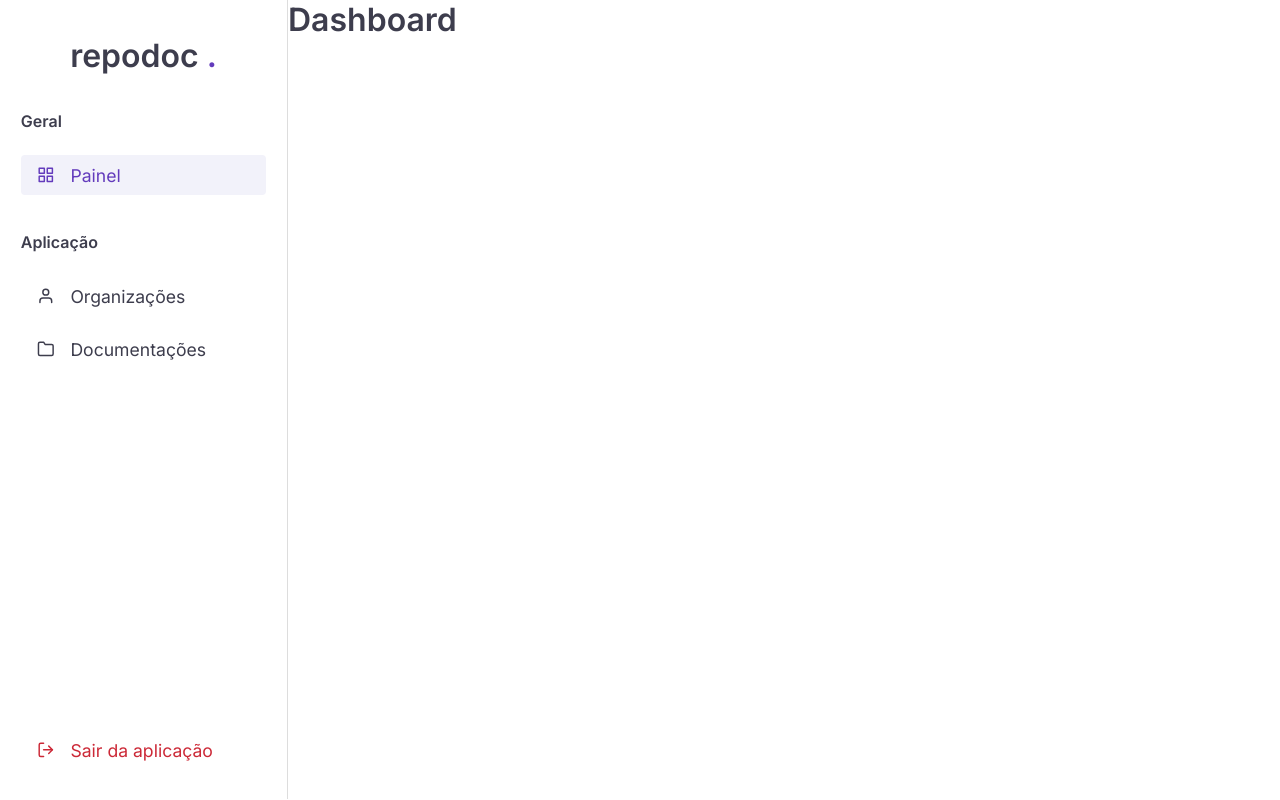
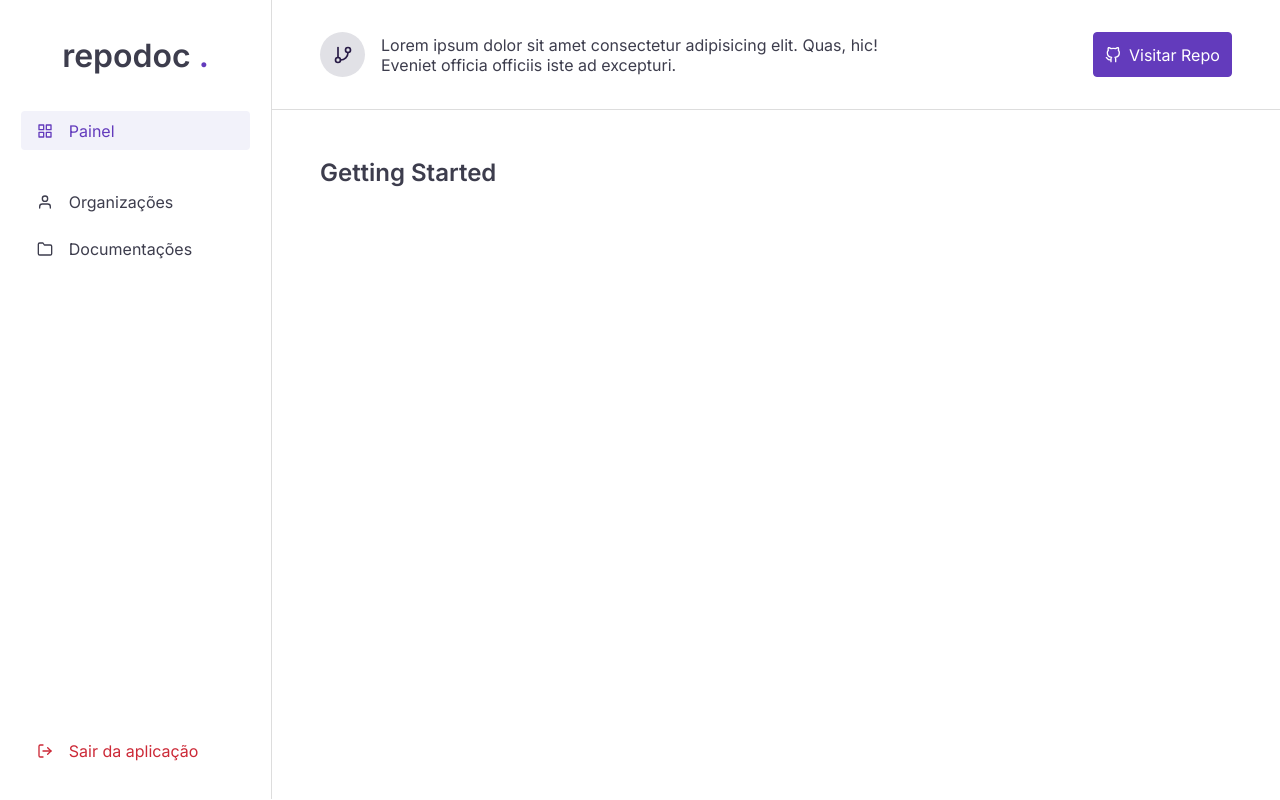
Before and after one commit to RennanD/repodoc-web, a Next.js app: page /app/dashboard in a window 1280 px wide. Built offline with nearby package versions, Linux system fonts and the light colour scheme.

Commit message:
chore: init dashboar screen

```diff
--- a/src/components/Sidebar/index.tsx
+++ b/src/components/Sidebar/index.tsx
@@ -14,7 +14,7 @@ export default function Sidebar(): JSX.Element {
       </div>
 
       <nav>
-        <strong className={styles.sectionTitle}>Geral</strong>
+        {/* <strong className={styles.sectionTitle}>Geral</strong> */}
 
         <ul className={styles.listLinks}>
           <li className={styles.listItems}>
@@ -27,7 +27,7 @@ export default function Sidebar(): JSX.Element {
           </li>
         </ul>
 
-        <strong className={styles.sectionTitle}>Aplicação</strong>
+        {/* <strong className={styles.sectionTitle}>Aplicação</strong> */}
         <ul className={styles.listLinks}>
           <li className={styles.listItems}>
             <Link href="/app/organizations">
--- a/src/components/Sidebar/styles.module.scss
+++ b/src/components/Sidebar/styles.module.scss
@@ -1,5 +1,5 @@
 .container {
-  width: 18rem;
+  width: 17rem;
   overflow-y: auto;
   border-right: 1px solid #ddd;
   display: flex;
@@ -21,7 +21,7 @@
   }
 
   footer {
-    font-size: 1.1rem;
+    font-size: 1rem;
     width: 100%;
     transition: all 200ms ease-in-out 0s;
     padding: 0 1.3rem;
@@ -72,15 +72,14 @@
 }
 
 .listItems {
-  font-size: 1.1rem;
+  font-size: 1rem;
   width: 100%;
   transition: all 200ms ease-in-out 0s;
   padding: 0 1.3rem;
   cursor: pointer;
-  margin-bottom: 0.8rem;
+  margin-bottom: 0.5rem;
 
   a {
-
     background-color: #fff;
     padding: 0.6rem 1rem;
     border-radius: 0.25rem;
--- a/src/pages/app/dashboard/index.tsx
+++ b/src/pages/app/dashboard/index.tsx
@@ -1,3 +1,4 @@
+import { FiGitBranch, FiGithub } from 'react-icons/fi';
 import styles from './styles.module.scss';
 
 import Sidebar from '../../../components/Sidebar';
@@ -6,8 +7,32 @@ export default function Dashboard(): JSX.Element {
   return (
     <div className={styles.container}>
       <Sidebar />
-      <main>
-        <h1>Dashboard</h1>
+      <main className={styles.content}>
+        <header>
+          <p>
+            <div className={styles.iconContainer}>
+              <FiGitBranch size={20} color="#271A45" />
+            </div>
+            Lorem ipsum dolor sit amet consectetur adipisicing elit. Quas, hic!
+            <br />
+            Eveniet officia officiis iste ad excepturi.
+          </p>
+          <a
+            target="_blank"
+            className={styles.visitGithub}
+            href="https://github.com/RennanD/repodoc-web"
+            rel="noreferrer"
+          >
+            <FiGithub />
+            Visitar Repo
+          </a>
+        </header>
+
+        <hr />
+
+        <section className={styles.sectionPage}>
+          <h2>Getting Started</h2>
+        </section>
       </main>
     </div>
   );
--- a/src/pages/app/dashboard/styles.module.scss
+++ b/src/pages/app/dashboard/styles.module.scss
@@ -1,4 +1,67 @@
 .container {
   display: flex;
+}
 
+.content {
+
+  width: calc(100% - 17rem);
+  max-width: 1120px;
+  margin: 0 auto;
+
+  header {
+    display: flex;
+    padding: 2rem 3rem;
+    align-items: center;
+    justify-content: space-around;
+
+    p {
+      flex: 1;
+      display: flex;
+      align-items: center;
+
+      > div {
+        margin-right: 1rem;
+      }
+    }
+  }
+
+  hr {
+    margin-bottom: 1rem;
+    border: 0;
+
+    height: 1px;
+
+    background-color: #ddd;
+  }
 }
+
+.iconContainer {
+  width: 45px;
+  height: 45px;
+  border-radius: 50%;
+  background-color: #E1E1E6;
+
+  display: flex;
+  align-items: center;
+  justify-content: center;
+}
+
+.sectionPage {
+  padding: 2rem 3rem;
+}
+
+.visitGithub {
+  display: flex;
+  align-items: center;
+  border-radius: 4px;
+  padding: 0.7rem;
+  border: 1px solid #633BBC;
+  background-color: #633BBC;
+  color: #fff;
+
+  transition: background-color 0.2s ease, color 0.2s ease;
+
+  svg {
+    margin-right: 0.5rem;
+  }
+}
```
